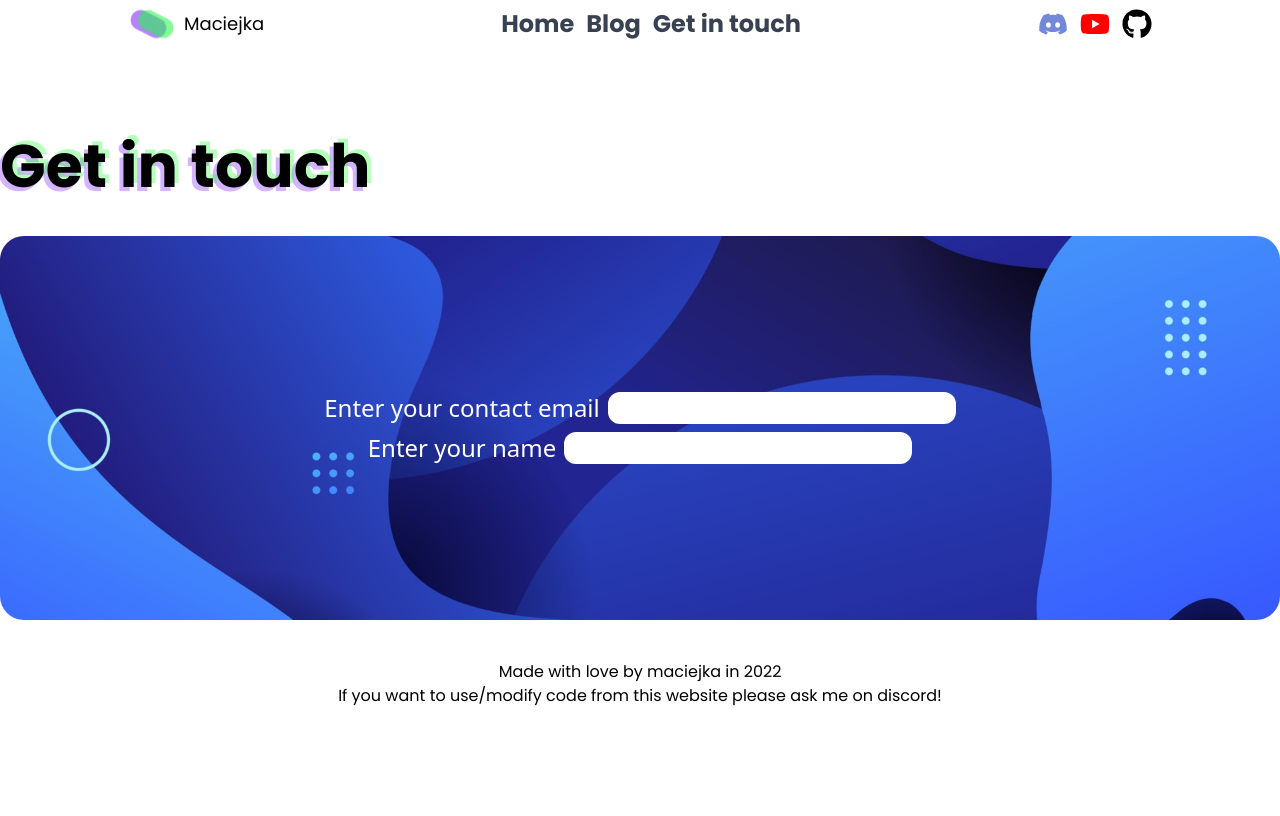
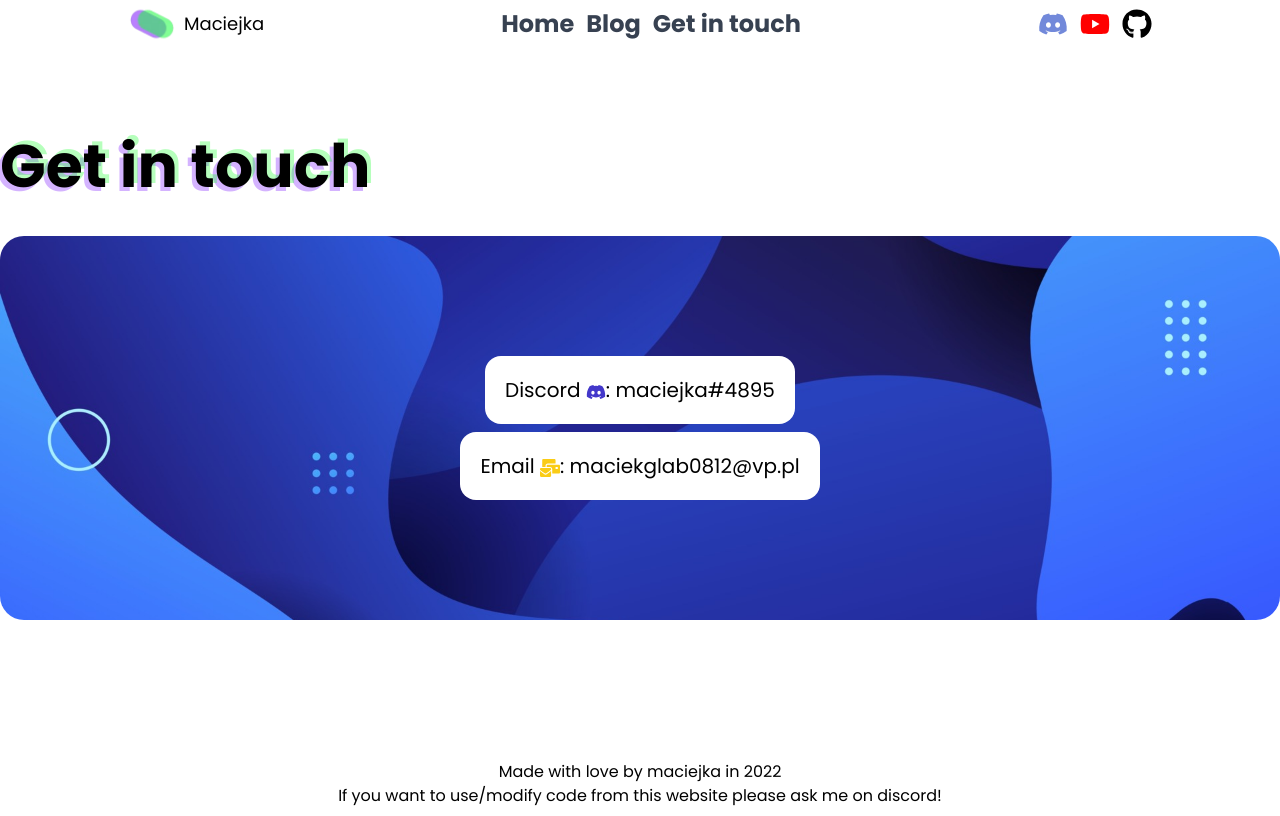
Before and after one commit to Maciejka1/portfolio-code, a React (Create React App) app: page /contact in a window 1280 px wide. Built offline with nearby package versions, Linux system fonts and the light colour scheme.

Commit message:
finished get in touch

```diff
--- a/src/components/pages/blog.js
+++ b/src/components/pages/blog.js
@@ -16,7 +16,7 @@ export default function Blog(){
     fetchPosts()
   }, [])
     return(
-        <motion.div className="md:px-0 mx-auto py-10 px-2 max-w-[1424px]"
+        <motion.div className="md:px-0 mx-auto py-10 px-2 max-w-[1424px] min-h-[95vh]"
         initial={{opacity: 0}}
         animate={{opacity: 1, transition: {duration: 2}}}
         exit={{opacity: 0, transition: {duration: 0.6}}}
--- a/src/components/pages/getintouch.js
+++ b/src/components/pages/getintouch.js
@@ -3,13 +3,13 @@ import { Header } from './main'
 import zero from '../images/contactBg/0.jpg'
 import one from '../images/contactBg/1.jpg'
 import two from '../images/contactBg/2.jpg'
-const imagesArray = [zero, one, two]
-const randomNumber = Math.floor(Math.random() * 3)
+import { FaDiscord, FaMailBulk } from 'react-icons/fa'
 
 export default function GetInTouch() {
-
+  const imagesArray = [zero, one, two]
+  const randomNumber = Math.floor(Math.random() * 3)
   return (
-    <motion.div className="md:px-0 mx-auto py-10 px-2 max-w-[1424px]"
+    <motion.div className="md:px-0 mx-auto py-10 px-2 max-w-[1424px] min-h-[95vh]"
     initial={{opacity: 0}}
     animate={{opacity: 1, transition: {duration: 2}}}
     exit={{opacity: 0, transition: {duration: 0.6}}}
@@ -17,14 +17,14 @@ export default function GetInTouch() {
         <div>
           <Header title="Get in touch"/>
           <div className='mt-10'>
-            <form action="" style={{backgroundImage: `url(${imagesArray[randomNumber]}) `}} className="contactBg rounded-3xl gap-2 text-2xl flex flex-col justify-center items-center h-96 text-white">
-              <div className='flex gap-2'>
-                <label for="email">Enter your contact email</label>
-                <input type="email" className='text-black rounded-xl'/>
+            <form action="" style={{backgroundImage: `url(${imagesArray[randomNumber]}) `}} className="p-2 contactBg rounded-3xl gap-2 flex flex-col text-xl justify-center items-center h-96 text-black">
+              {/* <input type="email" placeholder='Enter your email' className='text-black rounded-xl p-2'/>
+              <input type="name" placeholder='Enter your name' className=' rounded-xl p-2'/> */}
+              <div className='bg-white p-5 rounded-2xl'>
+                <p>Discord <FaDiscord className='text-indigo-700 inline'/>: maciejka#4895</p>
               </div>
-              <div className='flex gap-2'>
-                <label for="email">Enter your name</label>
-                <input type="email" className='text-black rounded-xl'/>
+              <div className='bg-white p-5 rounded-2xl'>
+                <p>Email <FaMailBulk className='text-yellow-400 inline'/>: maciekglab0812@vp.pl</p>
               </div>
             </form>
           </div>
--- a/src/components/pages/main.js
+++ b/src/components/pages/main.js
@@ -15,6 +15,7 @@ import { LazyLoadImage } from 'react-lazy-load-image-component'
 import { useEffect, useState } from 'react'
 import { db } from "../firebase/firebase-conf"
 import { getDocs, collection } from 'firebase/firestore'
+import GetInTouch from './getintouch'
 
 export function Header(props){
     return <h1 className={'font-bold text-5xl md:text-6xl mt-24 header ' + props.class}>{props.title}</h1>
@@ -114,7 +115,7 @@ export function Main(){
             </div>
         </section>
         <section className='mt-10'>
-            <Header title="Get in touch" />
+            <GetInTouch/>
         </section>
         </motion.div>
     )
```
